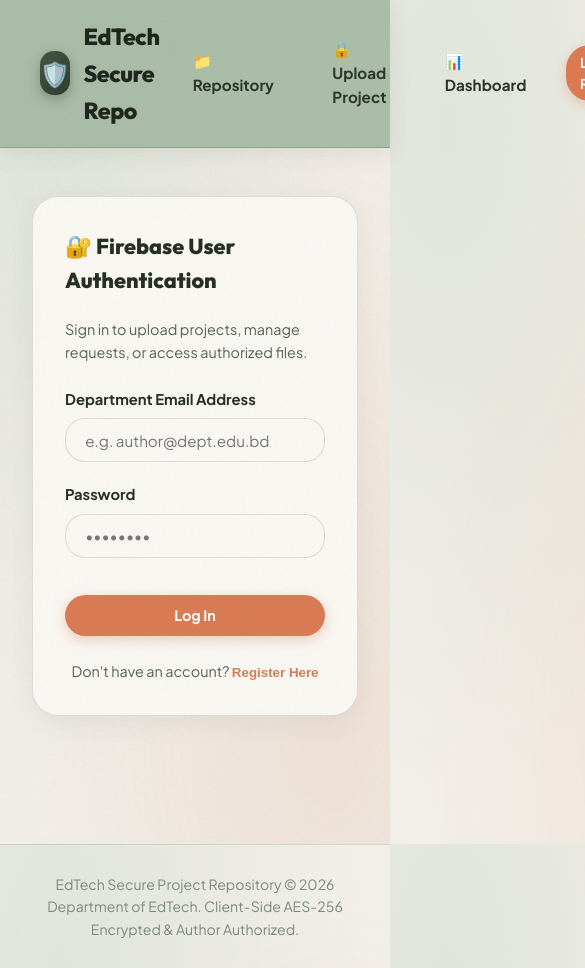
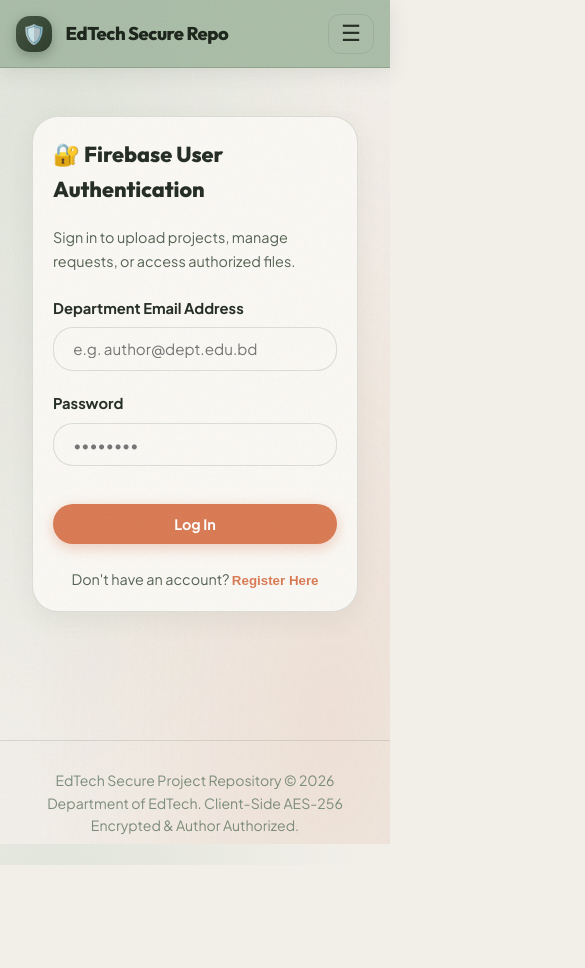
Before and after one commit to JahidaJinar/Secure_repository, a React (Vite) app in the folder app_build/: page /login in a window 390 px wide. Shown: the top 968 px of the page, 585 px wide, since content can reach past the window. After the commit the page ends 865 px from the top, so only its background shows below. Built offline with nearby package versions, Linux system fonts and the light colour scheme; the HTML template or start-up script is replaced by a standard one.

Commit message:
Add responsive hamburger menu and full mobile CSS layout

```diff
--- a/app_build/src/components/Navbar.jsx
+++ b/app_build/src/components/Navbar.jsx
@@ -1,48 +1,79 @@
-import React from 'react';
+import React, { useState } from 'react';
 import { Link, useLocation } from 'react-router-dom';
 import { AppAuth } from '../utils/firebaseConfig';
 
 export default function Navbar() {
   const location = useLocation();
   const user = AppAuth.getCurrentUser();
+  const [isMenuOpen, setIsMenuOpen] = useState(false);
 
   const handleLogout = () => {
     AppAuth.logout();
+    setIsMenuOpen(false);
+  };
+
+  const closeMenu = () => {
+    setIsMenuOpen(false);
   };
 
   return (
     <nav className="navbar">
-      <Link to="/" className="brand">
+      <Link to="/" className="brand" onClick={closeMenu}>
         <div className="brand-icon">🛡️</div>
         <span className="brand-title">EdTech Secure Repo</span>
       </Link>
 
-      <ul className="nav-links">
+      <button
+        className="hamburger-toggle"
+        onClick={() => setIsMenuOpen(!isMenuOpen)}
+        aria-label="Toggle navigation menu"
+      >
+        {isMenuOpen ? '✕' : '☰'}
+      </button>
+
+      <ul className={`nav-links ${isMenuOpen ? 'mobile-open' : ''}`}>
         <li>
-          <Link to="/" className={`nav-link ${location.pathname === '/' ? 'active' : ''}`}>
+          <Link
+            to="/"
+            className={`nav-link ${location.pathname === '/' ? 'active' : ''}`}
+            onClick={closeMenu}
+          >
             📁 Repository
           </Link>
         </li>
         <li>
-          <Link to="/upload" className={`nav-link ${location.pathname === '/upload' ? 'active' : ''}`}>
+          <Link
+            to="/upload"
+            className={`nav-link ${location.pathname === '/upload' ? 'active' : ''}`}
+            onClick={closeMenu}
+          >
             🔒 Upload Project
           </Link>
         </li>
         <li>
-          <Link to="/dashboard" className={`nav-link ${location.pathname === '/dashboard' ? 'active' : ''}`}>
+          <Link
+            to="/dashboard"
+            className={`nav-link ${location.pathname === '/dashboard' ? 'active' : ''}`}
+            onClick={closeMenu}
+          >
             📊 Dashboard
           </Link>
         </li>
         <li>
           {user ? (
             <div className="user-profile-badge">
-              <span>👤 {user.displayName} ({user.email})</span>
-              <button onClick={handleLogout} className="btn btn-secondary" style={{ padding: '0.25rem 0.6rem', fontSize: '0.75rem' }}>
+              <span className="user-info-text">👤 {user.displayName} ({user.email})</span>
+              <button onClick={handleLogout} className="btn btn-secondary" style={{ padding: '0.3rem 0.7rem', fontSize: '0.78rem' }}>
                 Logout
               </button>
             </div>
           ) : (
-            <Link to="/login" className="btn btn-primary" style={{ padding: '0.4rem 0.9rem', fontSize: '0.85rem' }}>
+            <Link
+              to="/login"
+              className="btn btn-primary"
+              style={{ padding: '0.45rem 1rem', fontSize: '0.85rem' }}
+              onClick={closeMenu}
+            >
               Login / Register
             </Link>
           )}
--- a/app_build/src/index.css
+++ b/app_build/src/index.css
@@ -634,3 +634,160 @@
   font-size: 0.88rem;
   margin-top: 3.5rem;
 }
+
+/* Responsive Hamburger Toggle & Mobile Menu Drawer */
+.hamburger-toggle {
+  display: none;
+  background: transparent;
+  border: 1.5px solid var(--border-color);
+  font-size: 1.4rem;
+  color: var(--text-main);
+  padding: 0.35rem 0.75rem;
+  border-radius: 12px;
+  cursor: pointer;
+  transition: all 0.2s ease;
+}
+
+.hamburger-toggle:hover {
+  background: rgba(255, 255, 255, 0.4);
+}
+
+@media (max-width: 900px) {
+  .hamburger-toggle {
+    display: block;
+  }
+
+  .nav-links {
+    position: absolute;
+    top: 100%;
+    right: 1.5rem;
+    left: 1.5rem;
+    background: #A6BEA3;
+    backdrop-filter: blur(16px);
+    border: 1px solid var(--border-color);
+    border-radius: 20px;
+    padding: 1.25rem;
+    flex-direction: column;
+    align-items: stretch;
+    gap: 0.75rem;
+    box-shadow: 0 16px 40px rgba(35, 44, 34, 0.25);
+    display: none;
+    z-index: 1000;
+    animation: fadeInDown 0.25s ease forwards;
+  }
+
+  .nav-links.mobile-open {
+    display: flex;
+  }
+
+  .nav-link {
+    justify-content: center;
+    padding: 0.75rem 1rem;
+    border-radius: 14px;
+    background: rgba(255, 255, 255, 0.2);
+  }
+
+  .user-profile-badge {
+    flex-direction: column;
+    align-items: center;
+    justify-content: center;
+    text-align: center;
+    padding: 0.75rem 1rem;
+    border-radius: 16px;
+    width: 100%;
+  }
+
+  .user-info-text {
+    word-break: break-all;
+    font-size: 0.82rem;
+  }
+
+  .controls-bar {
+    flex-direction: column;
+    align-items: stretch;
+    gap: 1rem;
+  }
+
+  .category-tabs {
+    flex-wrap: wrap;
+    justify-content: center;
+  }
+
+  .filter-group {
+    flex-direction: column;
+    align-items: stretch;
+  }
+
+  .select-input, .search-input {
+    max-width: 100% !important;
+    width: 100%;
+  }
+
+  .projects-grid {
+    grid-template-columns: 1fr;
+  }
+
+  .hero-title {
+    font-size: 1.65rem;
+  }
+
+  .modal-content {
+    width: 92% !important;
+    padding: 1.35rem !important;
+    max-height: 90vh;
+    overflow-y: auto;
+  }
+
+  .dash-section {
+    padding: 1.25rem;
+    overflow-x: auto;
+  }
+
+  .requests-table {
+    display: block;
+    overflow-x: auto;
+    white-space: nowrap;
+  }
+}
+
+@media (max-width: 480px) {
+  .navbar {
+    padding: 0.85rem 1rem;
+  }
+
+  .brand-title {
+    font-size: 1.15rem;
+  }
+
+  .brand-icon {
+    width: 36px;
+    height: 36px;
+    font-size: 1.2rem;
+  }
+
+  .hero-banner {
+    padding: 1.65rem 1rem;
+  }
+
+  .hero-subtitle {
+    font-size: 0.88rem;
+  }
+
+  .category-btn {
+    padding: 0.45rem 0.85rem;
+    font-size: 0.8rem;
+  }
+
+  .toast {
+    left: 1rem;
+    right: 1rem;
+    bottom: 1rem;
+    font-size: 0.88rem;
+    padding: 0.85rem 1.1rem;
+  }
+}
+
+@keyframes fadeInDown {
+  from { opacity: 0; transform: translateY(-10px); }
+  to { opacity: 1; transform: translateY(0); }
+}
```
